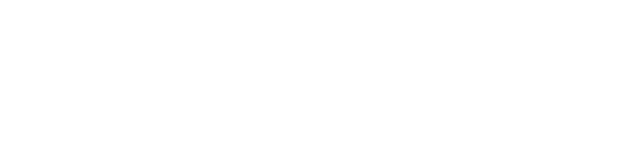
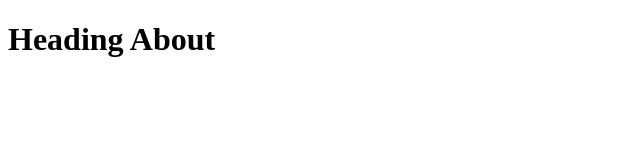
Before and after one commit to Gadde-Anil4/foodmate, a plain HTML site: page about.html in a window 1280 px wide. Shown: the whole page, without its empty margins (0-640 px from the left). Drawn offline with Linux system fonts and the light colour scheme.

Commit message:
+heading About

```diff
--- a/about.html
+++ b/about.html
@@ -6,6 +6,6 @@
     <title>About page</title>
 </head>
 <body>
-
+    <h1>Heading About</h1>
 </body>
 </html>
```
